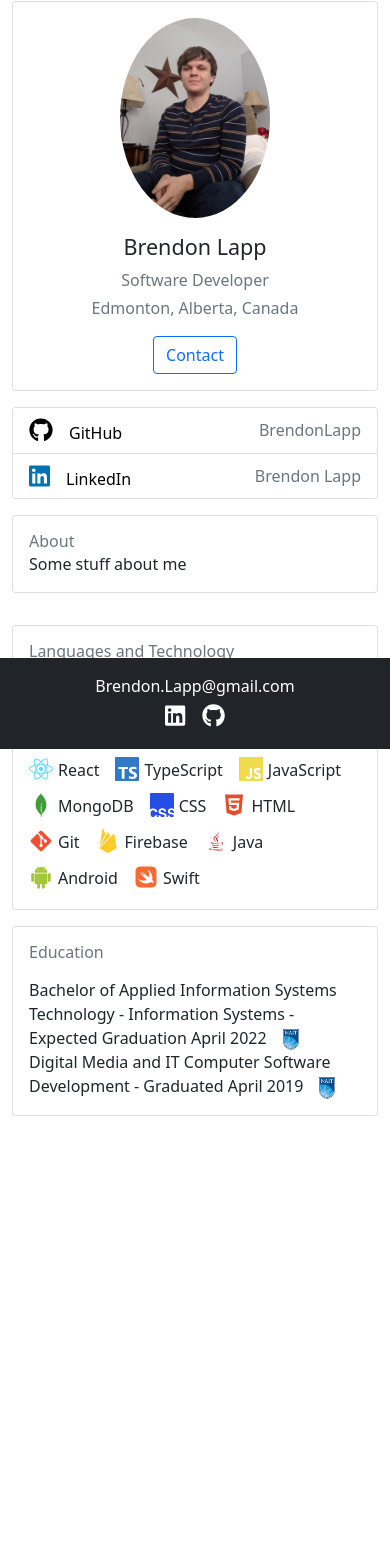
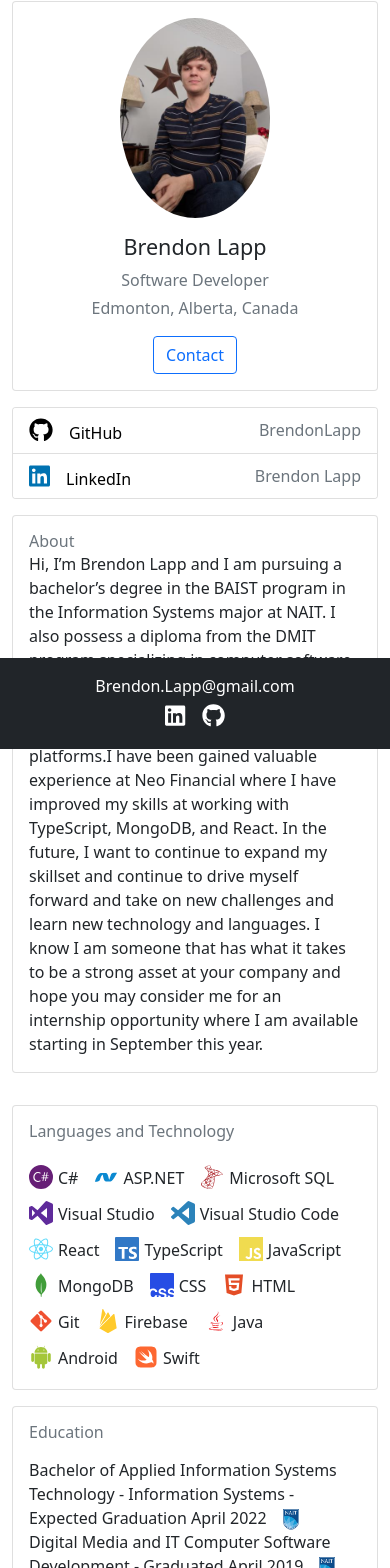
Before and after one commit to BrendonLapp/brendonlapp.github.io, a React (Create React App) app: page /about in a window 390 px wide. Shown: the part 95-1663 px from the top of the page. Before the commit the page ends 1307 px from the top, so only its background shows below. Built offline with nearby package versions, Linux system fonts and the light colour scheme; no server answers.

Commit message:
broke about page into more components

```diff
--- a/src/components/about.js
+++ b/src/components/about.js
@@ -1,9 +1,8 @@
-import { useEffect, useState } from 'react';
-import { faGithub, faLinkedin } from '@fortawesome/free-brands-svg-icons';
-import ProfileLink from './about/profile-link';
 import KnowledgeBox from './about/knowledge-box';
-import MyImage from '../images/Brendon.jpg';
-import NAITLogo from '../images/NAIT_Logo.png';
+import EducationBox from './about/education-box';
+import AboutMePanel from './about/about-me-panel';
+import SocialMediaPanel from './about/social-media-panel';
+import MyInfoPanel from './about/my-info-panel';
 
 const About = () => {
   return (
@@ -12,58 +11,12 @@ const About = () => {
         <div className="row gutters-sm">
           <div className="col-md-4 mb-3">
             <div className="card">
-              <div className="card-body">
-                <div className="d-flex flex-column align-items-center text-center">
-                  <img
-                    src={MyImage}
-                    alt="Brendon"
-                    className="rounded-circle"
-                    width="150"
-                  />
-                  <div className="mt-3">
-                    <h4>Brendon Lapp</h4>
-                    <p className="text-secondary mb-1">Software Developer</p>
-                    <p className="text-muted font-size-sm">
-                      Edmonton, Alberta, Canada
-                    </p>
-                    <a href="/Contact" className="btn btn-outline-primary">
-                      Contact
-                    </a>
-                  </div>
-                </div>
-              </div>
+              <MyInfoPanel />
             </div>
-            <div className="card mt-3">
-              <ul className="list-group list-group-flush">
-                <ProfileLink
-                  link={'https://github.com/BrendonLapp'}
-                  color="black"
-                  icon={faGithub}
-                  name={'GitHub'}
-                  userName={'BrendonLapp'}
-                />
-                <ProfileLink
-                  link={'https://www.linkedin.com/in/brendon-lapp/'}
-                  color="#0072b1"
-                  icon={faLinkedin}
-                  name={'LinkedIn'}
-                  userName={'Brendon Lapp'}
-                />
-              </ul>
-            </div>
+            <SocialMediaPanel />
           </div>
           <div className="col-md-8">
-            <div className="card mb-3">
-              <div className="card-body">
-                <div className="row">
-                  <div className="col-sm-3">
-                    <h6 className="mb-0 text-secondary">About</h6>
-                  </div>
-                  <div>Some stuff about me</div>
-                </div>
-              </div>
-            </div>
-
+            <AboutMePanel />
             <div className="row gutters-sm">
               <div style={{ width: '100%' }}>
                 <div className="card h-auto my-3">
@@ -79,26 +32,22 @@ const About = () => {
                     <h6 className="d-flex align-items-center mb-3 text-secondary">
                       Education
                     </h6>
-                    <div>
-                      Bachelor of Applied Information Systems Technology -
-                      Information Systems - Expected Graduation April 2022
-                      <a href="https://www.nait.ca/programs/baist-information-systems?term=2021-fall">
-                        <img
-                          src={NAITLogo}
-                          style={{ width: '2rem', paddingLeft: '1rem' }}
-                        />
-                      </a>
-                    </div>
-                    <div>
-                      Digital Media and IT Computer Software Development -
-                      Graduated April 2019
-                      <a href="https://www.nait.ca/programs/dmit-computer-software-development?term=2021-fall">
-                        <img
-                          src={NAITLogo}
-                          style={{ width: '2rem', paddingLeft: '1rem' }}
-                        />
-                      </a>
-                    </div>
+                    <EducationBox
+                      name={
+                        'Bachelor of Applied Information Systems Technology - Information Systems - Expected Graduation April 2022'
+                      }
+                      link={
+                        'https://www.nait.ca/programs/baist-information-systems?term=2021-fall'
+                      }
+                    />
+                    <EducationBox
+                      name={
+                        'Digital Media and IT Computer Software Development - Graduated April 2019'
+                      }
+                      link={
+                        'https://www.nait.ca/programs/dmit-computer-software-development?term=2021-fall'
+                      }
+                    />
                   </div>
                 </div>
               </div>
--- /dev/null
+++ b/src/components/about/about-me-panel.js
@@ -0,0 +1,30 @@
+const AboutMePanel = () => {
+  return (
+    <div className="card mb-3">
+      <div className="card-body">
+        <div className="row">
+          <div className="col-sm-3">
+            <h6 className="mb-0 text-secondary">About</h6>
+          </div>
+          <div>
+            Hi, I’m Brendon Lapp and I am pursuing a bachelor’s degree in the
+            BAIST program in the Information Systems major at NAIT. I also
+            possess a diploma from the DMIT program specializing in computer
+            software development. In these programs, I have honed my skills at
+            building software in the Microsoft technology stack and on mobile
+            platforms.I have been gained valuable experience at Neo Financial
+            where I have improved my skills at working with TypeScript, MongoDB,
+            and React. In the future, I want to continue to expand my skillset
+            and continue to drive myself forward and take on new challenges and
+            learn new technology and languages. I know I am someone that has
+            what it takes to be a strong asset at your company and hope you may
+            consider me for an internship opportunity where I am available
+            starting in September this year.
+          </div>
+        </div>
+      </div>
+    </div>
+  );
+};
+
+export default AboutMePanel;
--- /dev/null
+++ b/src/components/about/education-box.js
@@ -0,0 +1,14 @@
+import NAITLogo from '../../images/NAIT_Logo.png';
+
+const EducationBox = ({ name, link }) => {
+  return (
+    <div>
+      {name}
+      <a href={link}>
+        <img src={NAITLogo} style={{ width: '2rem', paddingLeft: '1rem' }} />
+      </a>
+    </div>
+  );
+};
+
+export default EducationBox;
--- /dev/null
+++ b/src/components/about/my-info-panel.js
@@ -0,0 +1,26 @@
+import MyImage from '../../images/Brendon.jpg';
+
+const MyInfoPanel = () => {
+  return (
+    <div className="card-body">
+      <div className="d-flex flex-column align-items-center text-center">
+        <img
+          src={MyImage}
+          alt="Brendon"
+          className="rounded-circle"
+          width="150"
+        />
+        <div className="mt-3">
+          <h4>Brendon Lapp</h4>
+          <p className="text-secondary mb-1">Software Developer</p>
+          <p className="text-muted font-size-sm">Edmonton, Alberta, Canada</p>
+          <a href="/Contact" className="btn btn-outline-primary">
+            Contact
+          </a>
+        </div>
+      </div>
+    </div>
+  );
+};
+
+export default MyInfoPanel;
--- /dev/null
+++ b/src/components/about/social-media-panel.js
@@ -0,0 +1,27 @@
+import { faGithub, faLinkedin } from '@fortawesome/free-brands-svg-icons';
+import ProfileLink from './profile-link';
+
+const SocialMediaPanel = () => {
+  return (
+    <div className="card mt-3">
+      <ul className="list-group list-group-flush">
+        <ProfileLink
+          link={'https://github.com/BrendonLapp'}
+          color="black"
+          icon={faGithub}
+          name={'GitHub'}
+          userName={'BrendonLapp'}
+        />
+        <ProfileLink
+          link={'https://www.linkedin.com/in/brendon-lapp/'}
+          color="#0072b1"
+          icon={faLinkedin}
+          name={'LinkedIn'}
+          userName={'Brendon Lapp'}
+        />
+      </ul>
+    </div>
+  );
+};
+
+export default SocialMediaPanel;
```
